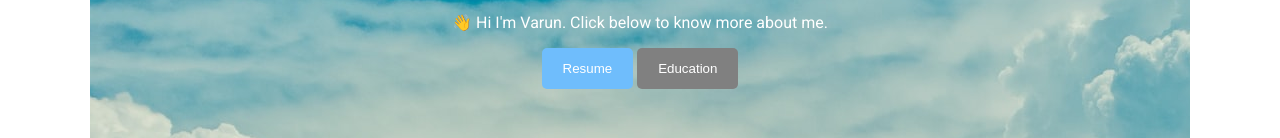
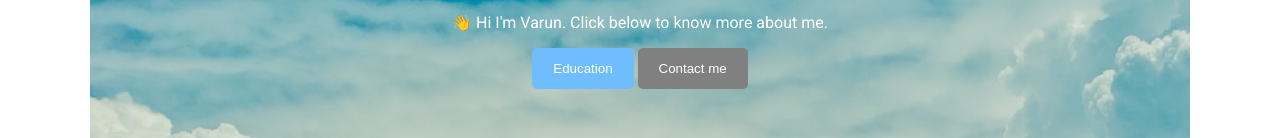
Before and after one commit to arhue/web222-final, a plain HTML site: page index.html in a window 1280 px wide. Shown: the part 236-374 px from the top of the page. Drawn offline with Linux system fonts and the light colour scheme.

Commit message:
change resume to education

```diff
--- a/index.html
+++ b/index.html
@@ -33,8 +33,8 @@
           <h1 id="name">Varun Sinai Priolkar</h1>
           <p id="desg">👋 Hi I'm Varun. Click below to know more about me.</p>
           <div id="topbutton">
-    <a href="#education"><button id="b1">Resume</button></a>
-<a href="#form"><button id="b2">Education</button></a>
+    <a href="#education"><button id="b1">Education</button></a>
+<a href="#form"><button id="b2">Contact me</button></a>
           </div>
       </div>
 
```
